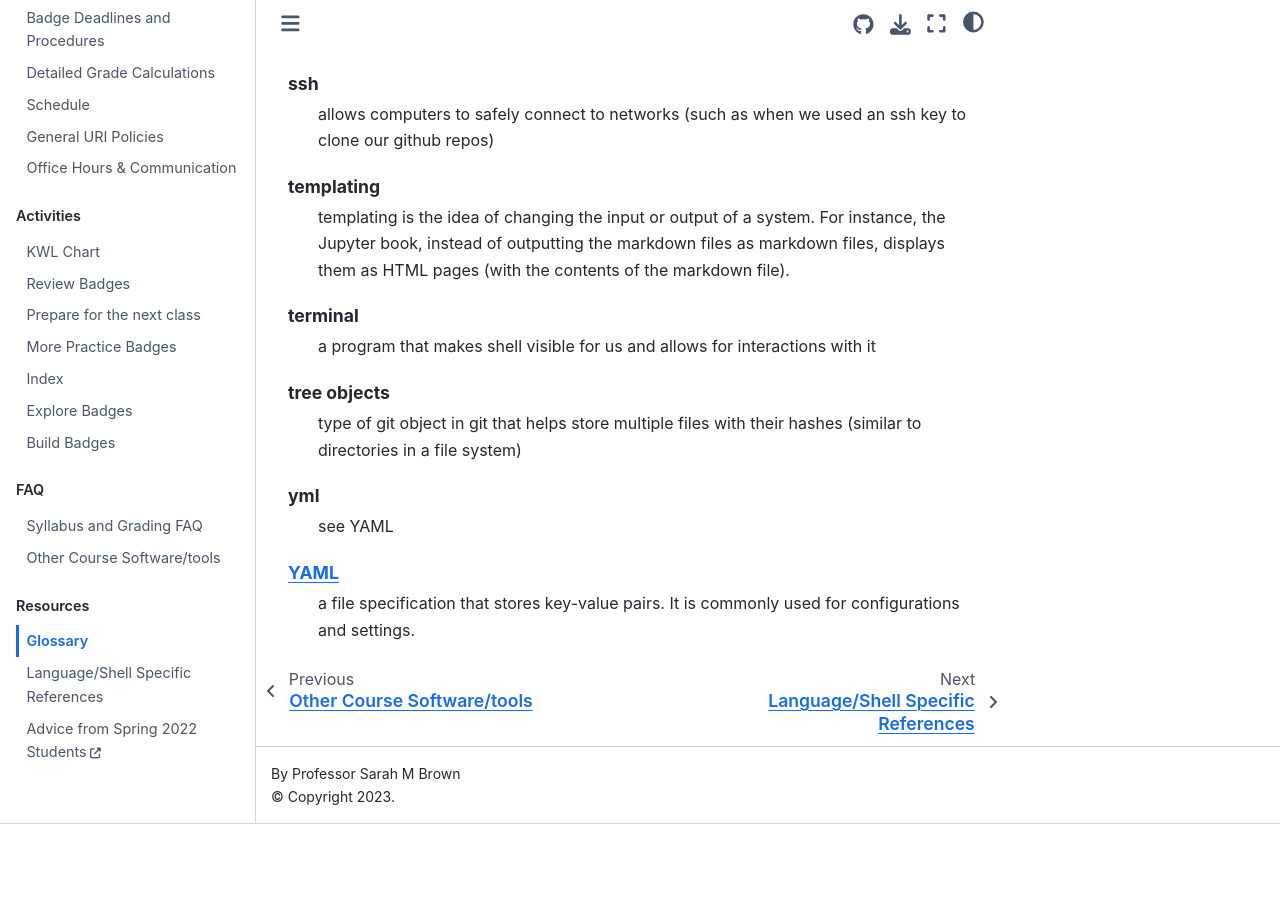
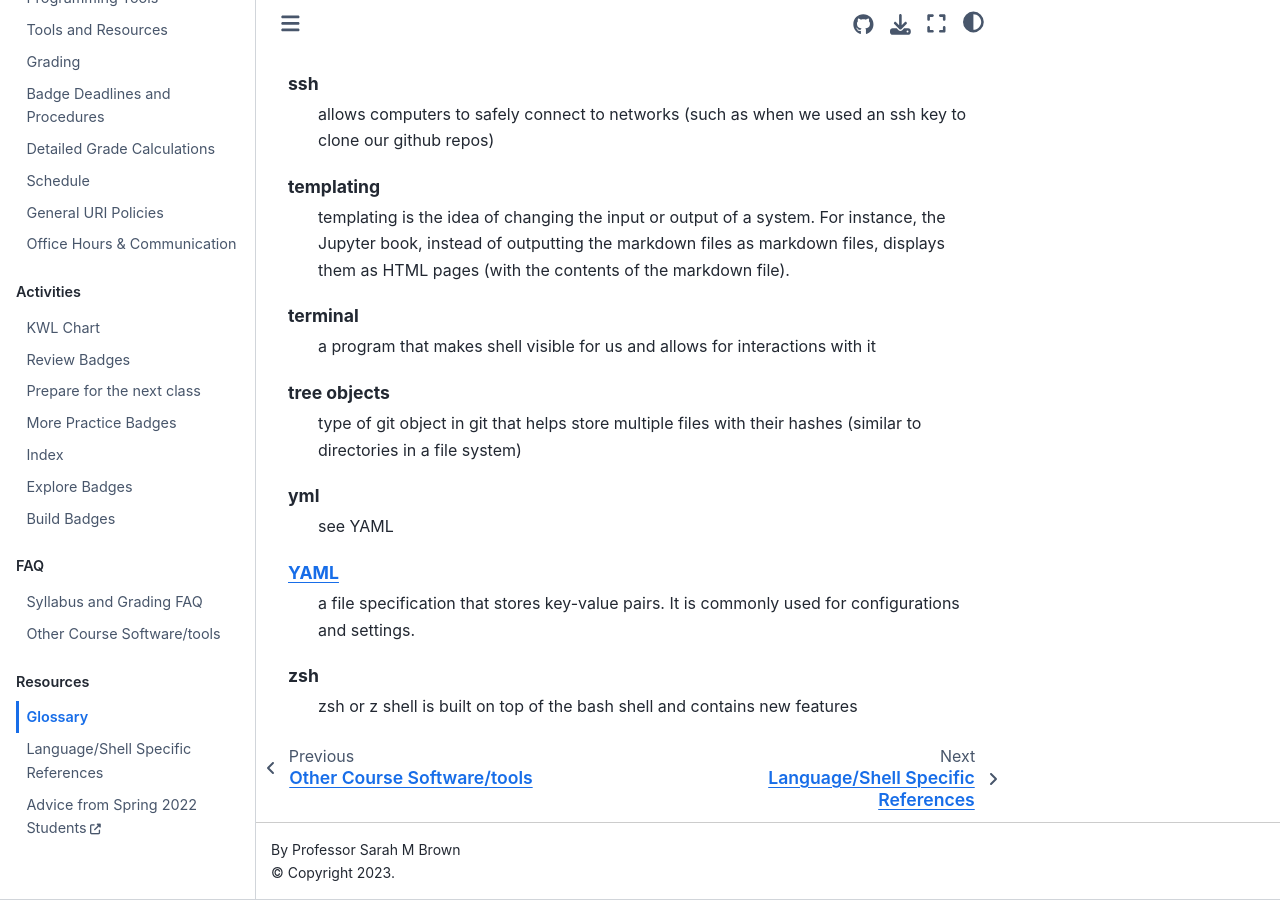
Before and after one commit to compsys-progtools/spring2024, a Jupyter Book: the page built from resources/glossary.md, in a window 1280 px wide and 900 px high, scrolled down 3455 px. Built offline with Jupyter Book 1.0.4 settings and Sphinx 7.4.7 and the Sphinx Book theme 1.1.4, drawn with Linux system fonts in a browser that asks for light colours; pages that are not in the unit, such as notebooks, are missing from menus; before the commit the page ends 4279 px from its top, so only the background shows below that; some of the changed lines change nothing that is shown.

Commit message:
Update resources/glossary.md

````diff
--- a/resources/glossary.md
+++ b/resources/glossary.md
@@ -19,7 +19,7 @@
   an operation that happens on a bit string (sequence of 1s and 0s). They are typically faster than operations on whole integers.
 
 
-branch
+[branch](https://docs.github.com/en/pull-requests/collaborating-with-pull-requests/proposing-changes-to-your-work-with-pull-requests/about-branches)
   a copy of the main branch (typically) where developmental changes occur. The changes do not affect other branches because it is isolated from other branches.
 
 Compiled Code
@@ -68,7 +68,7 @@
 merge
   putting two branches together so that you can access files in another branch that are not available in yours
 
-mermaid
+[mermaid](https://docs.github.com/en/issues/tracking-your-work-with-issues/about-issues)
   meraid syntax allows user to create precise, detailed diagrams in markdown files.
 
 hash function
@@ -86,7 +86,7 @@
 interpreted code
   code that is directly executed from a high level language. more expensive computationally because it cannot be optimized and therefore can be slower.
 
-issue
+[issue](https://docs.github.com/en/issues/tracking-your-work-with-issues/about-issues)
   provides the ability to easily track ideas, feedback, tasks, or bugs. branches can be created for specific issues. an issue is open when it is created. pull requests have the ability to close issues.
 
 
@@ -99,7 +99,7 @@
 pull (changes from a repository)
   download changes from a remote repository and update the local repository with these changes.
 
-pull request
+[pull request](https://docs.github.com/en/pull-requests/collaborating-with-pull-requests/proposing-changes-to-your-work-with-pull-requests/about-pull-requests)
   allow other users to review and request changes on branches. after a pull request recieves approval you can merge the changed content to the main branch.
 
 push (changes to a repository)
@@ -147,5 +147,7 @@
 [YAML](https://yaml.org/)
     a file specification that stores key-value pairs. It is commonly used for configurations and settings.
 
+zsh
+  zsh or z shell is built on top of the bash shell and contains new features
 
 ```
````
